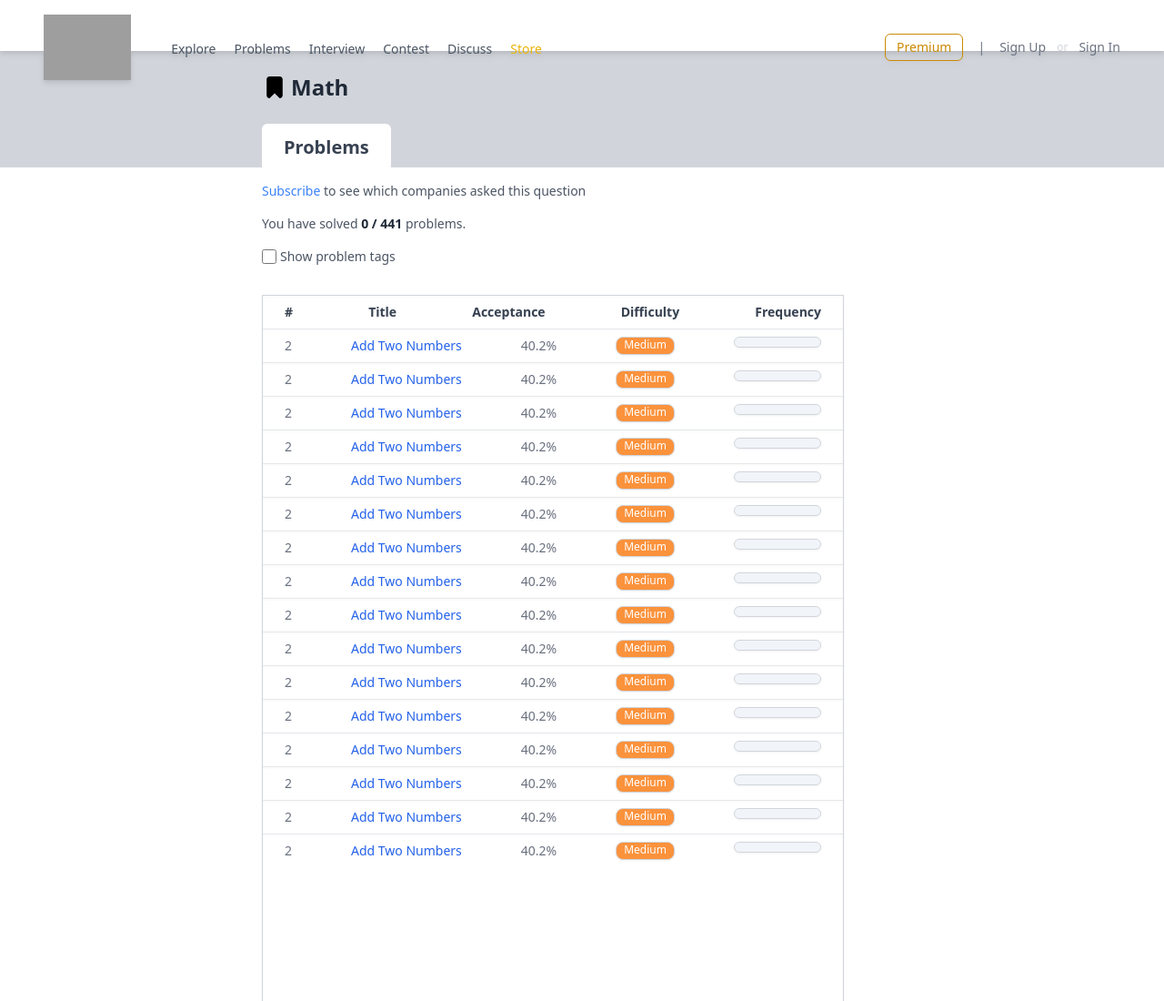
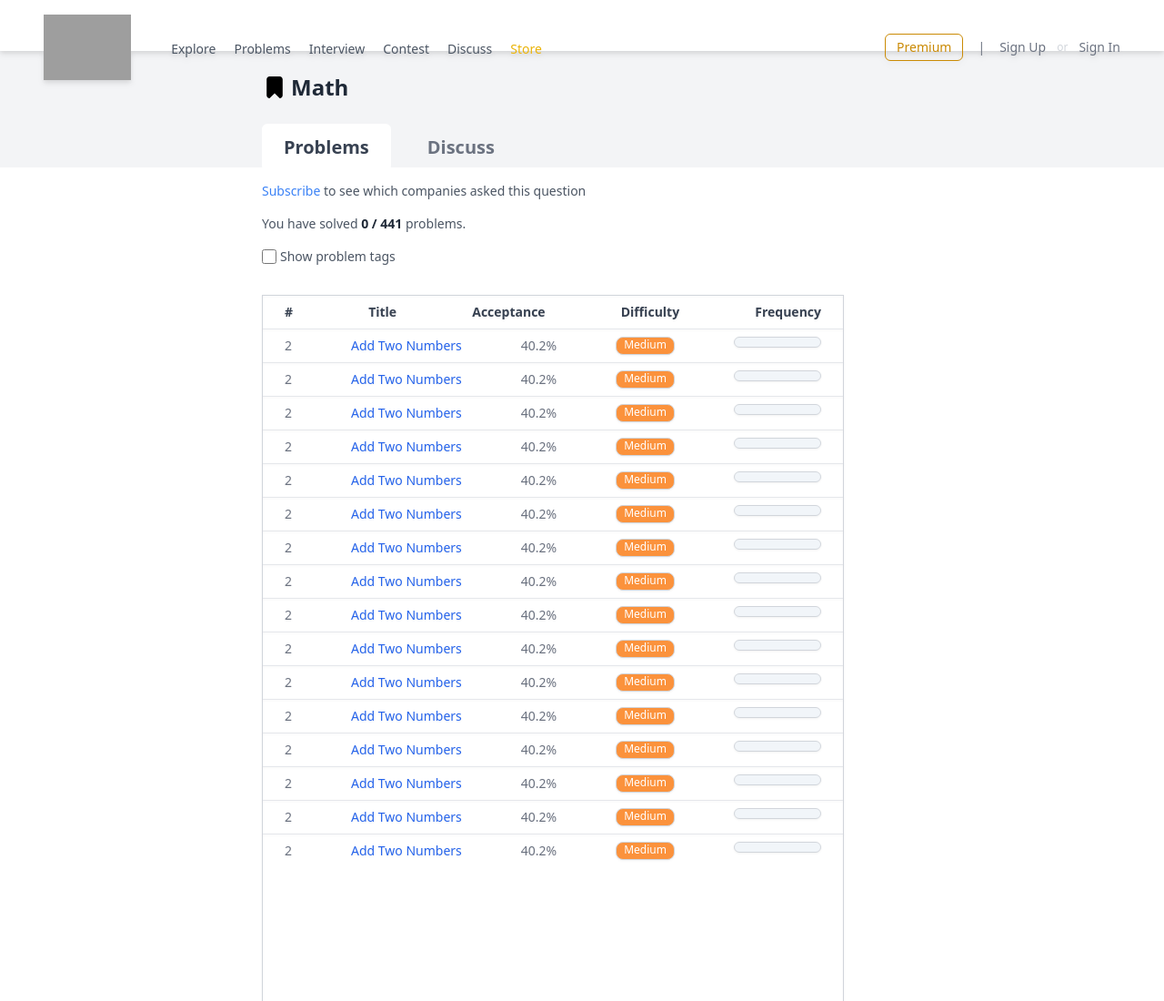
Before and after one commit to Dilli-Raj-Timalsina/leetcode-design-clone, a plain HTML site: page index.html in a window 1280 px wide. Shown: the top 1100 px of the page at 91% size. Drawn offline with nearby package versions, Linux system fonts and the light colour scheme; grey boxes are pictures that could not be loaded.

Commit message:
discuss button added

```diff
--- a/index.html
+++ b/index.html
@@ -41,17 +41,24 @@
         </nav>
 
         <main class="mb-6">
-            <div class="bg-gray-300 h-32 flex flex-col justify-start">
+            <div class="bg-gray-100 h-32 flex flex-col justify-start">
                 <div class="flex items-center pl-72 mt-6">
                     <img src="public\bookmark.svg" alt="" class="w-7 h-6" />
                     <span class="text-2xl text-gray-800 pl-1 font-semibold"
                         >Math</span
                     >
                 </div>
-                <div
-                    class="rounded-md w-fit ml-72 px-6 py-3 mt-6 bg-white text-xl text-gray-700 font-semibold"
-                >
-                    Problems
+                <div class="flex">
+                    <div
+                        class="rounded-md w-fit ml-72 px-6 py-3 mt-6 bg-white text-xl text-gray-700 font-semibold"
+                    >
+                        Problems
+                    </div>
+                    <span
+                        class="w-fit ml-4 px-6 py-3 mt-6 text-xl text-gray-500 font-semibold hover:text-gray-700 cursor-pointer"
+                    >
+                        Discuss
+                    </span>
                 </div>
             </div>
 
```
